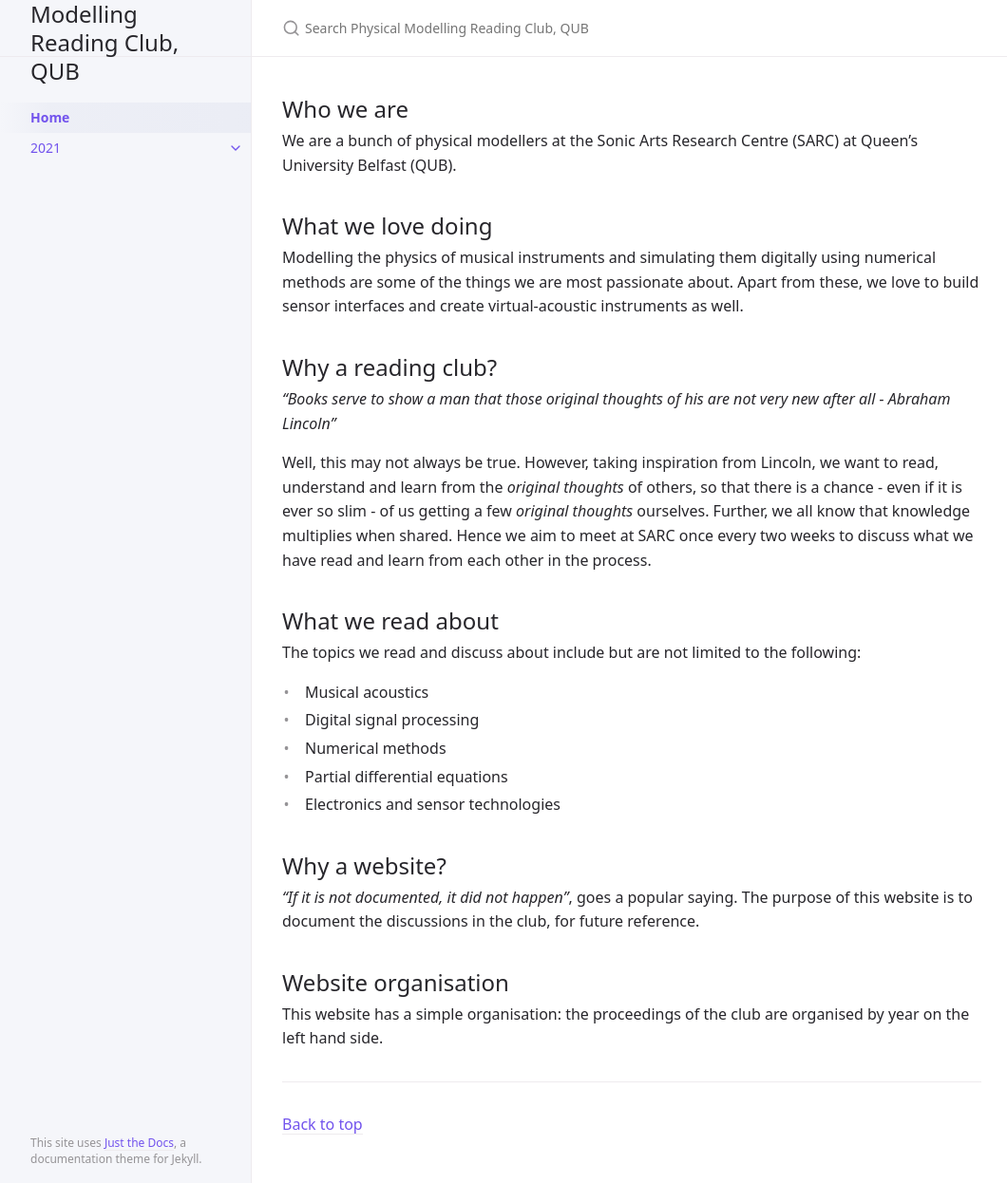
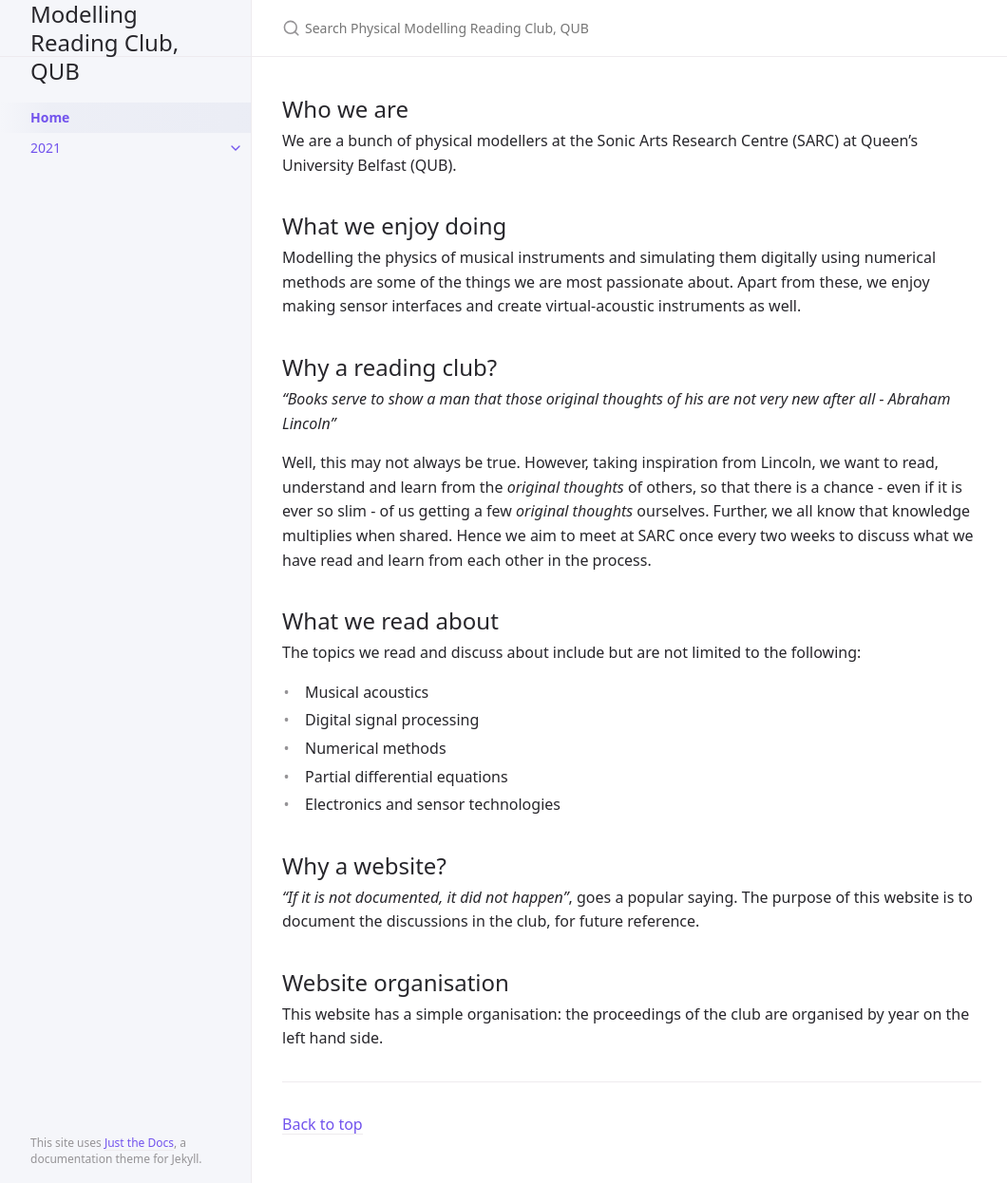
Before and after one commit to abdedixit/PhysModReadingClub, a Jekyll site: the page built from index.md, in a window 1280 px wide and 1246 px high. Shown: the whole window at 95% size, without its empty margins (107-1167 px from the left). Built offline with Jekyll 4.4.1, drawn with Linux system fonts in a browser that asks for light colours.

```diff
--- a/index.md
+++ b/index.md
@@ -10,9 +10,9 @@ permalink: /
 
 We are a bunch of physical modellers at the Sonic Arts Research Centre (SARC) at Queen's University Belfast (QUB).
 
-## What we love doing
+## What we enjoy doing
 
-Modelling the physics of musical instruments and simulating them digitally using numerical methods are some of the things we are most passionate about. Apart from these, we love to build sensor interfaces and create virtual-acoustic instruments as well.
+Modelling the physics of musical instruments and simulating them digitally using numerical methods are some of the things we are most passionate about. Apart from these, we enjoy making sensor interfaces and create virtual-acoustic instruments as well.
 
 ## Why a reading club?
 
```
Also changed, not shown: docs/2021/17Nov2021.md (renamed from docs/2021/17Dec2021.md, +2 -2 lines), favicon.ico, 1 other file.
